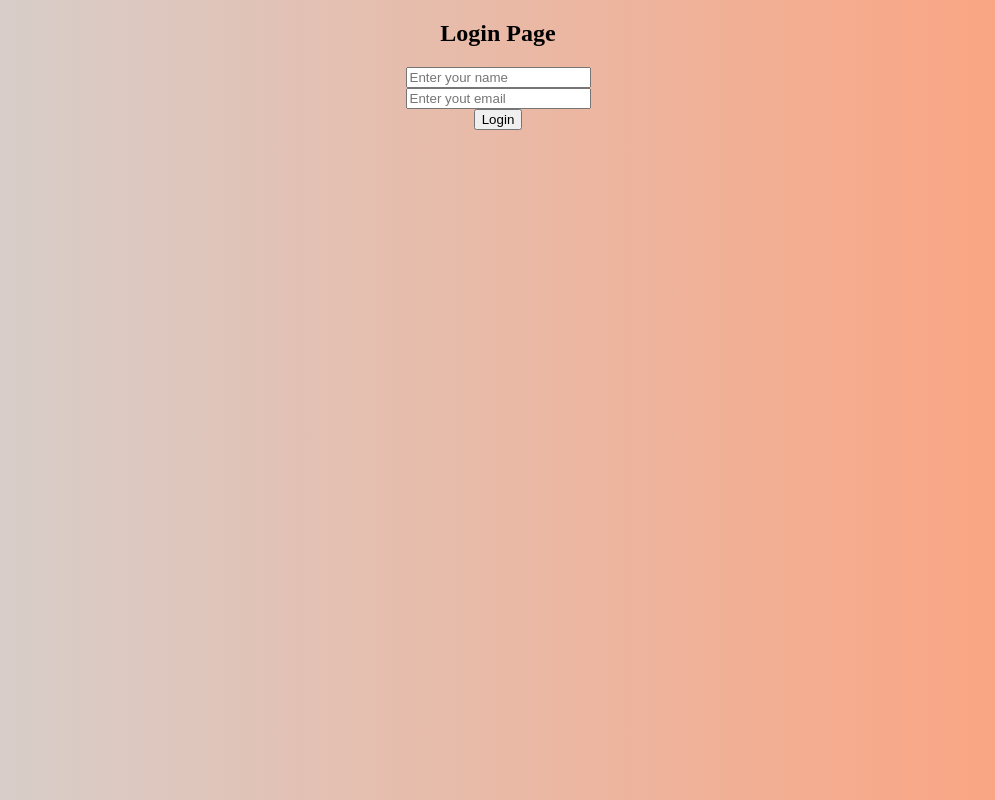
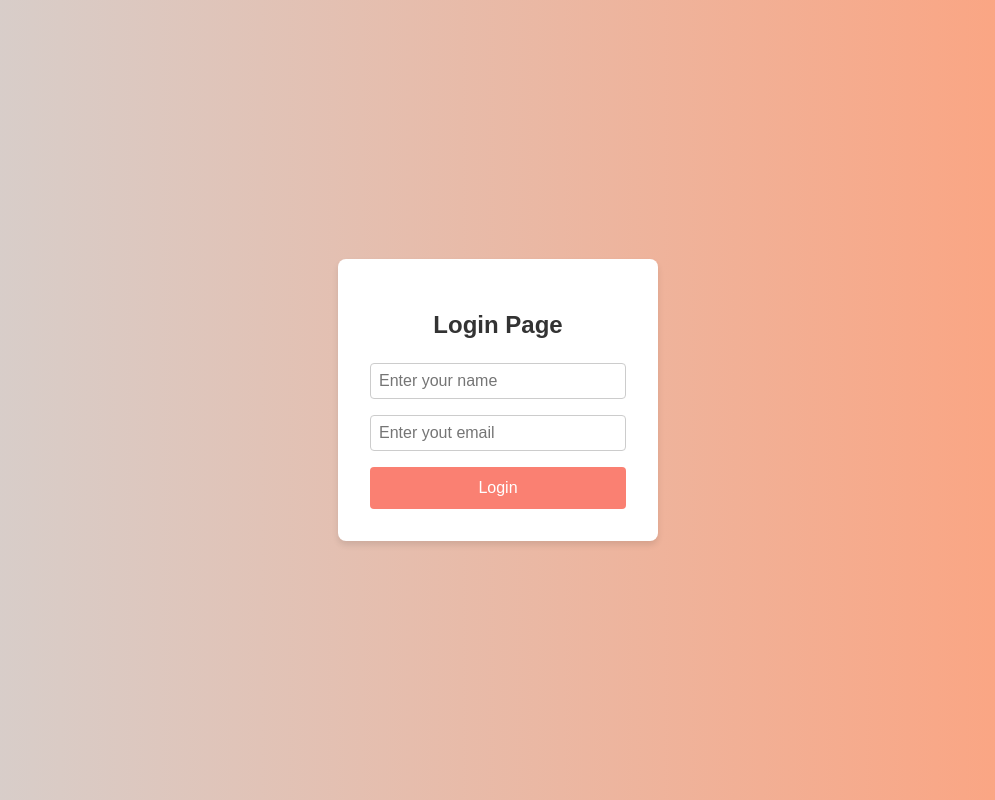
Before and after one commit to yaelhava/Calculator, a React (Create React App) app: page /login in a window 1280 px wide. Shown: the whole page, without its empty margins (142-1137 px from the left). Built offline with nearby package versions, Linux system fonts and the light colour scheme.

Commit message:
login cssa

```diff
--- a/src/compenents/Header.js
+++ b/src/compenents/Header.js
@@ -16,15 +16,19 @@ export default function Header() {
     }
 
     return <nav className="nav">
-        <ul>
+        <div className="nav-left">
+        <h1 className="nav-title">Calculator App</h1>
+        <ul className="nav-links">
             <CustomLink to={"/calculator"}>Calculator</CustomLink>
             <CustomLink to={"/history"}>History</CustomLink>
         </ul>
+        </div>
 
+        <div className="nav-right">
         <h2 className='hello'>Hello {username}</h2>
 
-        <button type="button" onClick={handleClick}>Logout</button>
-
+        <button className="logout-button" type="button" onClick={handleClick}>Logout</button>
+        </div>
     </nav>
 }
 
--- a/src/pages/Login.jsx
+++ b/src/pages/Login.jsx
@@ -8,7 +8,6 @@ const Login = () => {
     const [username, setUsername] = useState('');
     const [email, setEmail] = useState('');
     const [error, setError] = useState('');
-    // const [showError, setShowError] = useState(false);
     const navigate = useNavigate();
     const { setUsername: setAuthUsername } = useContext(AuthContext);
 
@@ -17,14 +16,12 @@ const Login = () => {
 
         if (!username || !email) {
             setError('Please fill in all fields');
-            // setShowError(true);
             return;
         }
 
         const emailPattern = /^[^\s@]+@[^\s@]+\.[^\s@]+$/;
         if (!emailPattern.test(email)) {
             setError('Please enter a valid email address');
-            // setShowError(true);
             return;
         }
 
@@ -34,18 +31,17 @@ const Login = () => {
 
 
     const handleButtonClick = () => {
-        // Clear error message and reset showError state on button click
         setError('');
-        // setShowError(false);
     };
 
     return (
-        <div>
+        <div className="login-container">
             <div  className='login-form'>
                 <h2>Login Page</h2>
-                {error && <p style={{ color: 'red' }}>{error}</p>}
+                {error && <p className="error-message">{error}</p>}
                 <form onSubmit={handleSubmit}>
                     <input
+                    className="input-field"
                     type="text"
                     placeholder="Enter your name"
                     value={username}
@@ -53,13 +49,14 @@ const Login = () => {
                     />
                     <br />
                     <input
+                    className="input-field"
                     type="text"
                     placeholder="Enter yout email"
                     value={email}
                     onChange={(e) => setEmail(e.target.value)}
                     />
                     <br />
-                    <button type="submit" onClick={handleButtonClick}>Login</button>
+                    <button className="login-button" type="submit" onClick={handleButtonClick}>Login</button>
                 </form>
             </div>
         </div>
--- a/src/styles.css
+++ b/src/styles.css
@@ -4,14 +4,67 @@
 
 body {
     margin: 0;
+    font-family: Arial, sans-serif;
     background: linear-gradient(to right, lightgrey, lightsalmon);
 }
 
-.login-form {
-    margin: 1rem;
-    text-align: center;
+.login-container {
+    display: flex;
+    justify-content: center;
+    align-items: center;
+    height: 100vh;
 }
 
+.login-form {
+    text-align: center;
+    background-color: #fff;
+    padding: 2rem;
+    border-radius: 8px;
+    box-shadow: 0 4px 6px rgba(0, 0, 0, 0.1);
+    width: 320px;
+}
+
+.login-form h2 {
+    margin-bottom: 1.5rem;
+    color: #333;
+}
+
+.input-field {
+    width: 100%;
+    padding: 0.5rem;
+    margin-bottom: 1rem;
+    border: 1px solid #ccc;
+    border-radius: 4px;
+    font-size: 1rem;
+}
+
+
+.input-field:focus {
+    outline: none;
+    border-color: #007bff;
+}
+
+.error-message {
+    color: #ff0000;
+    margin-bottom: 1rem;
+}
+
+.login-button {
+    width: 100%;
+    padding: 0.75rem;
+    background-color: salmon;
+    border: none;
+    border-radius: 4px;
+    color: #fff;
+    font-size: 1rem;
+    cursor: pointer;
+    transition: background-color 0.3s ease;
+}
+
+.login-button:hover {
+    background-color: rgba(250, 128, 114, 0.591);
+    color: white;
+}
 
 .nav {
     background-color: lightgrey;
```
